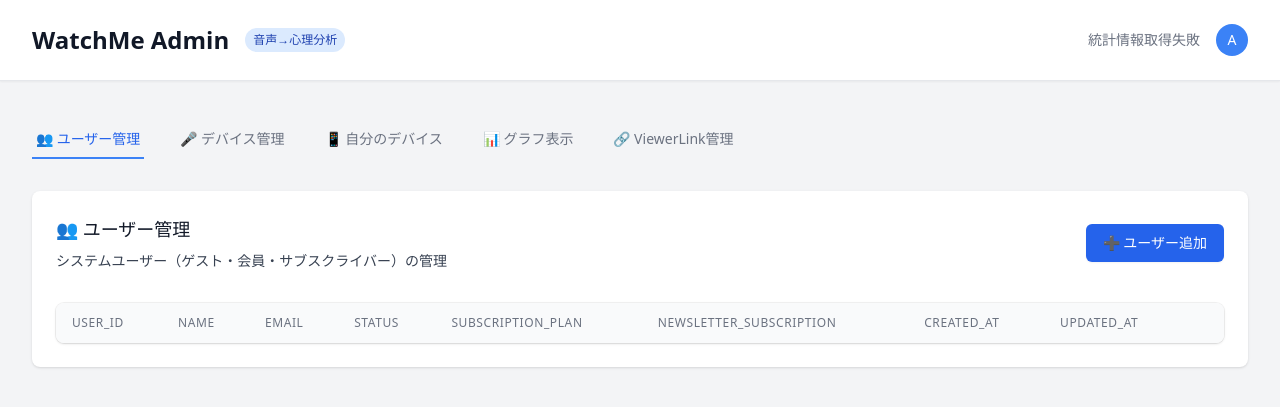
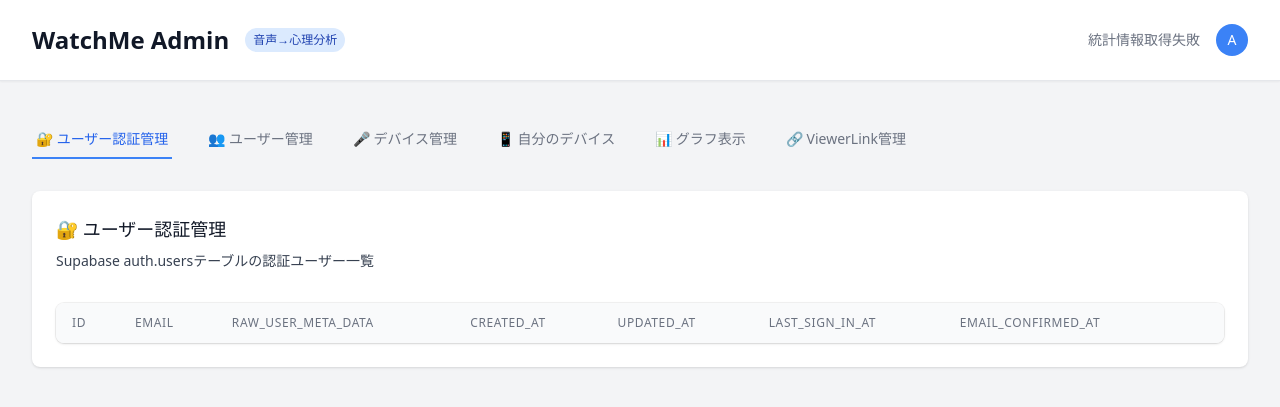
Before and after one commit to matsumotokaya/watchme_admin, a FastAPI app: page / in a window 1280 px wide. Shown: the top 407 px of the page. Run offline with FastAPI, Linux system fonts and the light colour scheme; lists and menus that the app fills with data are empty; some libraries are stand-ins or nearby versions.

Commit message:
auth.usersテーブル用「ユーザー認証管理」タブ追加
- HTML: 🔐ユーザー認証管理タブを一番左に追加
- API: auth.usersテーブルからの認証ユーザー取得エンドポイント追加
- JavaScript: 認証ユーザー表示・詳細機能の実装
- 7フィールド対応: id, email, raw_user_meta_data, created_at, updated_at, last_sign_in_at, email_confirmed_at
- モーダル: 認証ユーザー詳細表示機能付き

Supabase auth.usersの認証情報を管理画面で一覧・詳細表示可能

🤖 Generated with [Claude Code](https://claude.ai/code)

Co-Authored-By: Claude <noreply@anthropic.com>

```diff
--- a/main.py
+++ b/main.py
@@ -49,6 +49,20 @@ async def read_root(request: Request):
     """管理画面のメインページ"""
     return templates.TemplateResponse("index.html", {"request": request})
 
+
+# =============================================================================
+# Auth Users API - auth.usersテーブル（認証ユーザー管理）
+# =============================================================================
+
+@app.get("/api/auth-users")
+async def get_auth_users():
+    """auth.usersテーブルから認証ユーザーを取得"""
+    try:
+        # Supabaseのauth.usersテーブルから直接データを取得
+        result = supabase_client.client.postgrest.from_("auth.users").select("id, email, raw_user_meta_data, created_at, updated_at, last_sign_in_at, email_confirmed_at").execute()
+        return {"auth_users": result.data}
+    except Exception as e:
+        raise HTTPException(status_code=500, detail=f"認証ユーザーの取得に失敗しました: {str(e)}")
 
 # =============================================================================
 # Users API - 実際のフィールド構造に基づく
--- a/static/admin.js
+++ b/static/admin.js
@@ -4,6 +4,7 @@
  */
 
 // グローバル変数
+let currentAuthUsers = [];
 let currentUsers = [];
 let currentDevices = [];
 let currentViewerLinks = [];
@@ -92,6 +93,7 @@ async function loadAllData() {
     console.log('全データ読み込み開始');
     try {
         await Promise.all([
+            loadAuthUsers(),
             loadUsers(),
             loadDevices(),
             loadViewerLinks()
@@ -100,6 +102,18 @@ async function loadAllData() {
     } catch (error) {
         console.error('データ読み込みエラー:', error);
         showNotification('データの読み込みに失敗しました', 'error');
+    }
+}
+
+async function loadAuthUsers() {
+    try {
+        const response = await axios.get('/api/auth-users');
+        currentAuthUsers = response.data.auth_users;
+        renderAuthUsersTable();
+        console.log(`認証ユーザー ${currentAuthUsers.length} 件読み込み完了`);
+    } catch (error) {
+        console.error('認証ユーザー読み込みエラー:', error);
+        showNotification('認証ユーザーの読み込みに失敗しました', 'error');
     }
 }
 
@@ -158,6 +172,40 @@ async function loadStats() {
 // =============================================================================
 // テーブル描画関数群
 // =============================================================================
+
+function renderAuthUsersTable() {
+    const tbody = document.getElementById('auth-users-table-body');
+    tbody.innerHTML = '';
+
+    if (currentAuthUsers.length === 0) {
+        tbody.innerHTML = '<tr><td colspan="8" class="px-4 py-4 text-center text-gray-500">認証ユーザーがありません</td></tr>';
+        return;
+    }
+
+    currentAuthUsers.forEach(authUser => {
+        const row = document.createElement('tr');
+
+        // メタデータの表示処理
+        const metadata = authUser.raw_user_meta_data;
+        const metadataDisplay = metadata ?
+            Object.keys(metadata).map(key => `${key}: ${metadata[key]}`).join(', ') :
+            '<span class="text-gray-400">-</span>';
+
+        row.innerHTML = `
+            <td class="px-4 py-4 whitespace-nowrap text-sm font-mono text-gray-900" title="${authUser.id}">${authUser.id.substring(0, 8)}...</td>
+            <td class="px-4 py-4 whitespace-nowrap text-sm text-gray-900">${authUser.email || '<span class="text-gray-400">未設定</span>'}</td>
+            <td class="px-4 py-4 whitespace-nowrap text-sm text-gray-500" title="${JSON.stringify(metadata)}">${metadataDisplay}</td>
+            <td class="px-4 py-4 whitespace-nowrap text-sm text-gray-500">${formatDate(authUser.created_at)}</td>
+            <td class="px-4 py-4 whitespace-nowrap text-sm text-gray-500">${authUser.updated_at ? formatDate(authUser.updated_at) : '<span class="text-gray-400">-</span>'}</td>
+            <td class="px-4 py-4 whitespace-nowrap text-sm text-gray-500">${authUser.last_sign_in_at ? formatDate(authUser.last_sign_in_at) : '<span class="text-gray-400">-</span>'}</td>
+            <td class="px-4 py-4 whitespace-nowrap text-sm text-gray-500">${authUser.email_confirmed_at ? formatDate(authUser.email_confirmed_at) : '<span class="text-gray-400">未確認</span>'}</td>
+            <td class="px-4 py-4 whitespace-nowrap text-right text-sm font-medium">
+                <button onclick="viewAuthUserDetails('${authUser.id}')" class="text-blue-600 hover:text-blue-900 mr-2" title="詳細表示">👁️</button>
+            </td>
+        `;
+        tbody.appendChild(row);
+    });
+}
 
 function renderUsersTable() {
     const tbody = document.getElementById('users-table-body');
@@ -1062,6 +1110,64 @@ function viewUserDetails(userId) {
     modalOverlay.classList.remove('hidden');
 }
 
+// 認証ユーザー詳細表示
+function viewAuthUserDetails(authUserId) {
+    const authUser = currentAuthUsers.find(u => u.id === authUserId);
+    if (!authUser) {
+        showNotification('認証ユーザーが見つかりません', 'error');
+        return;
+    }
+
+    const metadata = authUser.raw_user_meta_data || {};
+
+    modalContent.innerHTML = `
+        <div class="mb-4">
+            <h3 class="text-lg font-medium text-gray-900">🔐 認証ユーザー詳細</h3>
+        </div>
+        <div class="space-y-4">
+            <div class="grid grid-cols-2 gap-4">
+                <div>
+                    <label class="block text-sm font-medium text-gray-700">認証ID</label>
+                    <div class="mt-1 text-sm text-gray-900 font-mono bg-gray-50 p-2 rounded">${authUser.id}</div>
+                </div>
+                <div>
+                    <label class="block text-sm font-medium text-gray-700">メールアドレス</label>
+                    <div class="mt-1 text-sm text-gray-900">${authUser.email || '未設定'}</div>
+                </div>
+                <div>
+                    <label class="block text-sm font-medium text-gray-700">作成日時</label>
+                    <div class="mt-1 text-sm text-gray-900">${formatDate(authUser.created_at)}</div>
+                </div>
+                <div>
+                    <label class="block text-sm font-medium text-gray-700">更新日時</label>
+                    <div class="mt-1 text-sm text-gray-900">${authUser.updated_at ? formatDate(authUser.updated_at) : '未更新'}</div>
+                </div>
+                <div>
+                    <label class="block text-sm font-medium text-gray-700">最終ログイン</label>
+                    <div class="mt-1 text-sm text-gray-900">${authUser.last_sign_in_at ? formatDate(authUser.last_sign_in_at) : 'ログイン履歴なし'}</div>
+                </div>
+                <div>
+                    <label class="block text-sm font-medium text-gray-700">メール確認</label>
+                    <div class="mt-1 text-sm text-gray-900">${authUser.email_confirmed_at ? formatDate(authUser.email_confirmed_at) : '未確認'}</div>
+                </div>
+            </div>
+            <div>
+                <label class="block text-sm font-medium text-gray-700">メタデータ</label>
+                <div class="mt-1 text-sm text-gray-900 bg-gray-50 p-3 rounded">
+                    <pre class="whitespace-pre-wrap">${JSON.stringify(metadata, null, 2)}</pre>
+                </div>
+            </div>
+        </div>
+        <div class="flex justify-end mt-6 space-x-3">
+            <button onclick="closeModal()" class="px-4 py-2 text-sm font-medium text-gray-700 bg-white border border-gray-300 rounded-md hover:bg-gray-50">
+                閉じる
+            </button>
+        </div>
+    `;
+
+    modalOverlay.classList.remove('hidden');
+}
+
 // ユーザー編集（プレースホルダー）
 function editUser(userId) {
     showNotification('ユーザー編集機能は今後実装予定です', 'info');
--- a/templates/index.html
+++ b/templates/index.html
@@ -39,7 +39,10 @@
             <!-- タブナビゲーション -->
             <div class="mb-8">
                 <nav class="flex space-x-8" aria-label="Tabs">
-                    <button id="users-tab" class="tab-button active whitespace-nowrap py-2 px-1 border-b-2 border-blue-500 font-medium text-sm text-blue-600">
+                    <button id="auth-users-tab" class="tab-button active whitespace-nowrap py-2 px-1 border-b-2 border-blue-500 font-medium text-sm text-blue-600">
+                        🔐 ユーザー認証管理
+                    </button>
+                    <button id="users-tab" class="tab-button whitespace-nowrap py-2 px-1 border-b-2 border-transparent font-medium text-sm text-gray-500 hover:text-gray-700">
                         👥 ユーザー管理
                     </button>
                     <button id="devices-tab" class="tab-button whitespace-nowrap py-2 px-1 border-b-2 border-transparent font-medium text-sm text-gray-500 hover:text-gray-700">
@@ -57,8 +60,48 @@
                 </nav>
             </div>
 
+            <!-- ユーザー認証管理タブ -->
+            <div id="auth-users-content" class="tab-content">
+                <div class="bg-white shadow rounded-lg">
+                    <div class="px-4 py-5 sm:p-6">
+                        <div class="sm:flex sm:items-center">
+                            <div class="sm:flex-auto">
+                                <h2 class="text-lg font-medium text-gray-900">🔐 ユーザー認証管理</h2>
+                                <p class="mt-2 text-sm text-gray-700">Supabase auth.usersテーブルの認証ユーザー一覧</p>
+                            </div>
+                        </div>
+
+                        <div class="mt-8 flow-root">
+                            <div class="-mx-4 -my-2 overflow-x-auto sm:-mx-6 lg:-mx-8">
+                                <div class="inline-block min-w-full py-2 align-middle sm:px-6 lg:px-8">
+                                    <div class="overflow-hidden shadow ring-1 ring-black ring-opacity-5 md:rounded-lg">
+                                        <table id="auth-users-table" class="min-w-full divide-y divide-gray-300">
+                                            <thead class="bg-gray-50">
+                                                <tr>
+                                                    <th class="px-4 py-3 text-left text-xs font-medium text-gray-500 uppercase tracking-wider">id</th>
+                                                    <th class="px-4 py-3 text-left text-xs font-medium text-gray-500 uppercase tracking-wider">email</th>
+                                                    <th class="px-4 py-3 text-left text-xs font-medium text-gray-500 uppercase tracking-wider">raw_user_meta_data</th>
+                                                    <th class="px-4 py-3 text-left text-xs font-medium text-gray-500 uppercase tracking-wider">created_at</th>
+                                                    <th class="px-4 py-3 text-left text-xs font-medium text-gray-500 uppercase tracking-wider">updated_at</th>
+                                                    <th class="px-4 py-3 text-left text-xs font-medium text-gray-500 uppercase tracking-wider">last_sign_in_at</th>
+                                                    <th class="px-4 py-3 text-left text-xs font-medium text-gray-500 uppercase tracking-wider">email_confirmed_at</th>
+                                                    <th class="relative px-4 py-3"><span class="sr-only">操作</span></th>
+                                                </tr>
+                                            </thead>
+                                            <tbody id="auth-users-table-body" class="bg-white divide-y divide-gray-200">
+                                                <!-- 認証ユーザーデータがここに動的に挿入されます -->
+                                            </tbody>
+                                        </table>
+                                    </div>
+                                </div>
+                            </div>
+                        </div>
+                    </div>
+                </div>
+            </div>
+
             <!-- ユーザー管理タブ -->
-            <div id="users-content" class="tab-content">
+            <div id="users-content" class="tab-content hidden">
                 <div class="bg-white shadow rounded-lg">
                     <div class="px-4 py-5 sm:p-6">
                         <div class="sm:flex sm:items-center">
```
